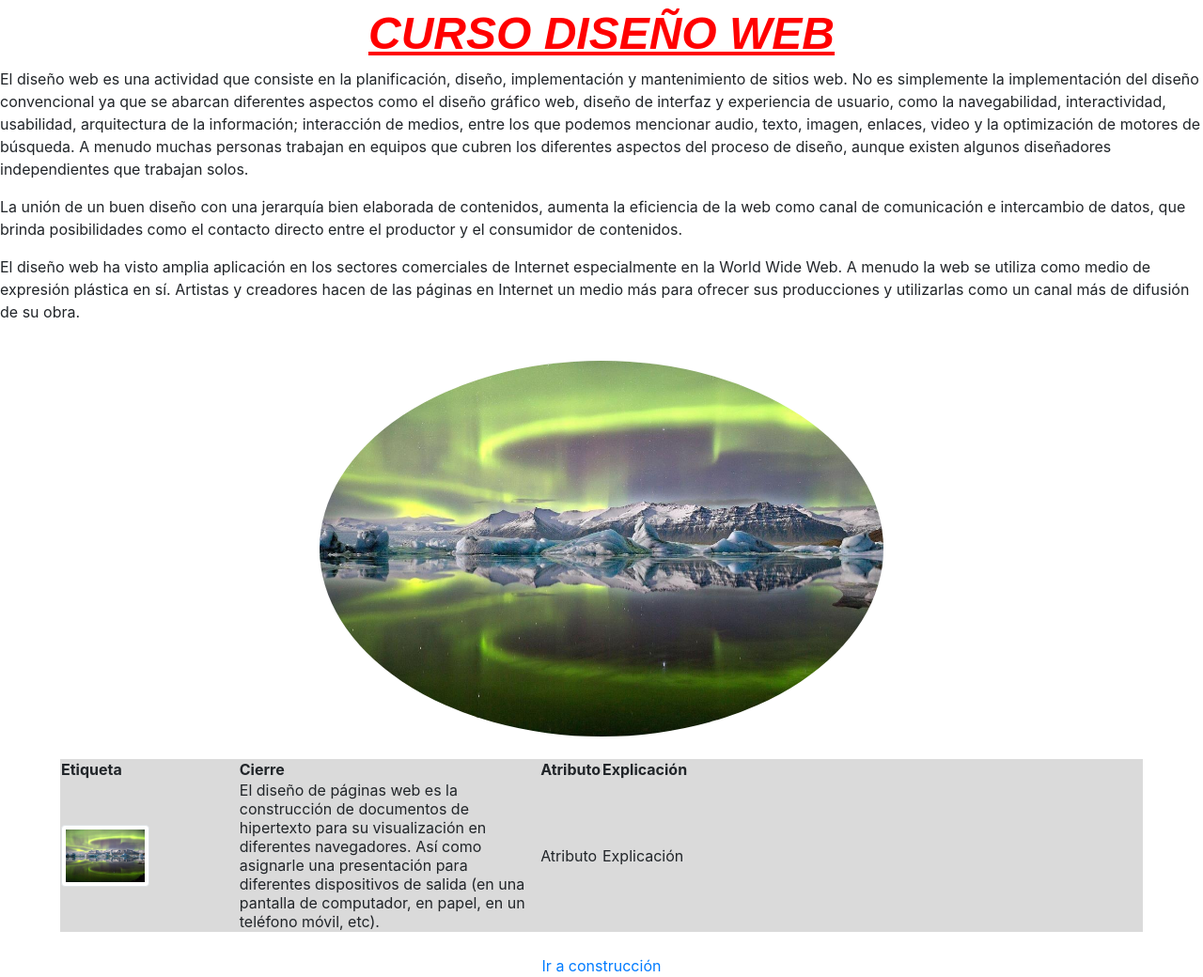
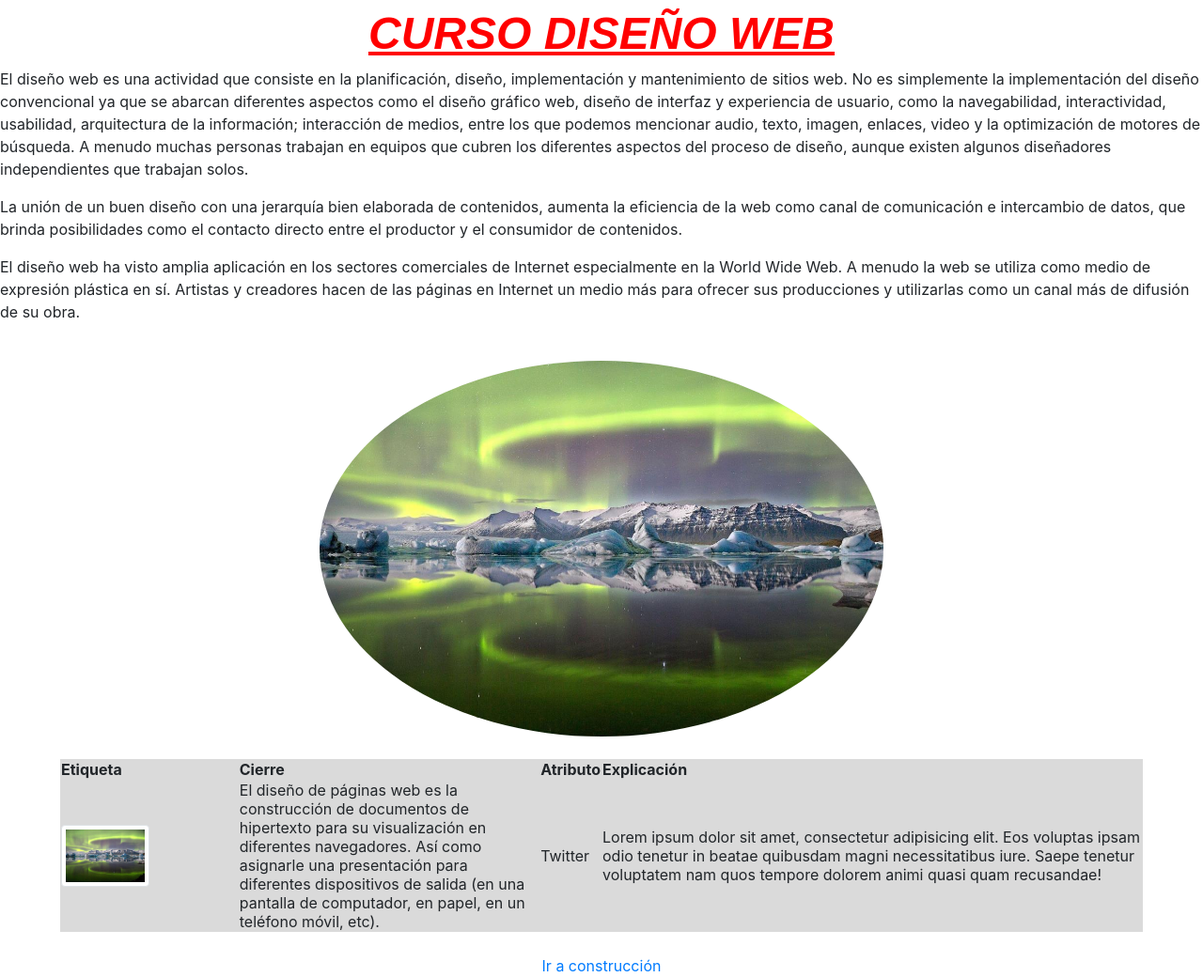
Before and after one commit to Alexpcasav/DostinH, a plain HTML site: page inicio.html in a window 1280 px wide. Shown: the whole page at 94% size. Drawn offline with nearby package versions, Linux system fonts and the light colour scheme.

Commit message:
Añadimos Twitter

```diff
--- a/inicio.html
+++ b/inicio.html
@@ -46,8 +46,8 @@
             <tr>
                 <td><img src="imagen.jpg" width="50%" height="50%" class="img-thumbnail"></td>
                 <td>El diseño de páginas web es la construcción de documentos de hipertexto para su visualización en diferentes navegadores. Así como asignarle una presentación para diferentes dispositivos de salida (en una pantalla de computador, en papel, en un teléfono móvil, etc).</td>
-                <td>Atributo</td>
-                <td>Explicación</td>
+                <td>Twitter</td>
+                <td>Lorem ipsum dolor sit amet, consectetur adipisicing elit. Eos voluptas ipsam odio tenetur in beatae quibusdam magni necessitatibus iure. Saepe tenetur voluptatem nam quos tempore dolorem animi quasi quam recusandae!</td>
             </tr>
         </table>
         <br>
```
